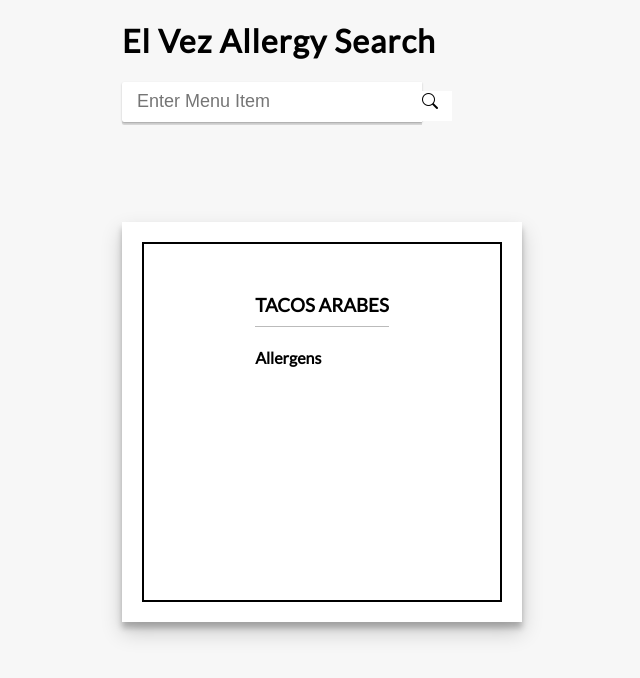
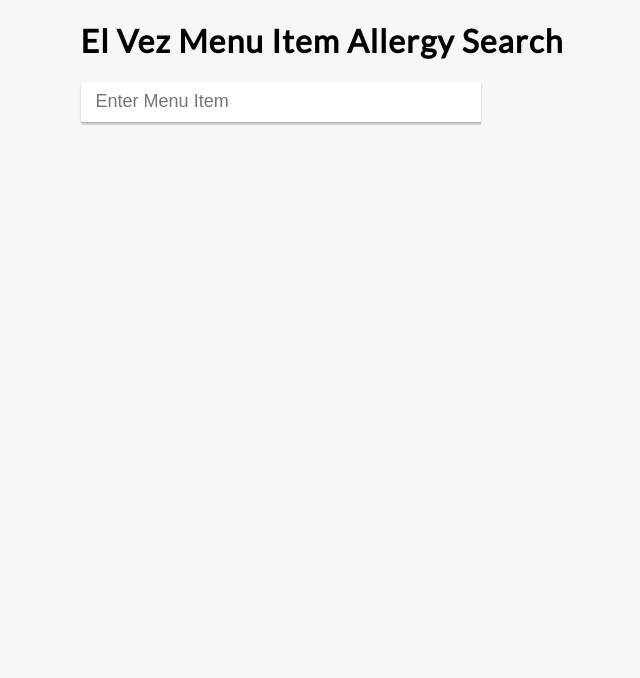
Before and after one commit to amgallo1213/Allergy_Searcher, a React (Create React App) app in the folder allergy_searcher/: page / in a window 1280 px wide. Shown: the top 678 px of the page, without its empty margins (318-958 px from the left). Built offline with nearby package versions, Linux system fonts and the light colour scheme.

Commit message:
updates to many things

```diff
--- a/allergy_searcher/src/App.css
+++ b/allergy_searcher/src/App.css
@@ -41,25 +41,15 @@
   font-size: 18px;
   padding: 15px;
   height: 40px;
-  width: 300px;
+  width: 400px;
   box-shadow: var(--box-shadow);
 }
 
-.searchIcon {
-  height: 30px;
-  width: 30px;
-
-  background-color: white;
-  display: inline-block;
-  place-items: center;
-}
 
 input:focus {
   outline: none;
 }
-.searchIcon svg {
-  font-size: 35px;
-}
+
 
 .dataResult {
   /* margin-top: 5px; */
@@ -107,9 +97,9 @@
   background-color: lightgrey;
 } */
 
-#clearBtn {
+/* #clearBtn {
   cursor: pointer;
-}
+} */
 
 
 .card{
@@ -133,35 +123,3 @@
   flex-direction: column;
   align-items: center;
 }
-
-
-
-
-
-
-/* h4  {
-  margin: 0;
-  text-transform: uppercase;
-} */
-
-/* .inc-exp-container  {
-  background-color: #fff;
-  box-shadow: var(--box-shadow);
-  padding: 20px;
-  display: flex;
-  justify-content: space-between;
-  margin: 20px 0;
-}
-
-.btn  {
-  cursor: pointer;
-  background-color: #9c88ff;
-  box-shadow: var(--box-shadow);
-  color: #fff;
-  border: 0;
-  display: block;
-  font-size: 16px;
-  margin: 10px 0 30px;
-  padding: 10px;
-  width: 100%;
-} */
--- a/allergy_searcher/src/App.js
+++ b/allergy_searcher/src/App.js
@@ -1,16 +1,16 @@
 import React from 'react';
 import './App.css';
-import Main from './views/Main';
-// import SearchBar from './components/SearchBar';
+// import Main from './views/Main';
+import SearchBar from './components/SearchBar';
 import MenuData from './Data.json';
 
 
 function App() {
   return (
     <div className="App">
-      <h1>El Vez Allergy Search</h1>
-      {/* <SearchBar placeholder="Enter Menu Item" data={MenuData} /> */}
-      <Main />
+      <h1>El Vez Menu Item Allergy Search</h1>
+      <SearchBar placeholder="Enter Menu Item" data={MenuData} />
+      {/* <Main /> */}
     </div>
   );
 }
--- a/allergy_searcher/src/components/MenuItem.js
+++ b/allergy_searcher/src/components/MenuItem.js
@@ -9,16 +9,28 @@
             <div className="card">
                 <div className="banner">
                     <div className="itemName">
-                        <h3>Tacos Arabes</h3>
+                        <h3>{menuItems.name}</h3>
                         <h4>Allergens</h4>
                     </div>
                 </div>
                 <div className="allergenList">
-
                 </div>
             </div>
         </div>
-     );
+    );
 }
 
 export default MenuItem;
+
+
+<div className="card">
+                                    <div className="banner">
+                                        <div className="itemName">
+                                            <h3>{value.name}</h3>
+                                            <h4>Allergens</h4>
+                                            <div className="allergenList">
+                                                <p>{value.allergens}</p>
+                                            </div>
+                                        </div>
+                                    </div>
+                                </div>
--- a/allergy_searcher/src/components/SearchBar.js
+++ b/allergy_searcher/src/components/SearchBar.js
@@ -1,7 +1,7 @@
 import React, { useState } from 'react';
-import { Link } from '@reach/router';
+// import { Link } from '@reach/router';
 
-function SearchBar({placeholder, data}){
+function SearchBar({ placeholder, data }) {
 
     const [filteredData, setFilteredData] = useState([]);
     const [wordEntered, setWordEntered] = useState("");
@@ -14,15 +14,16 @@
             // return value.allergens.toLowerCase().includes(searchWord.toLowerCase());
         });
 
-        if (searchWord === ""){
+        if (searchWord === "") {
             setFilteredData([]);
-        }else{
+        } else {
             setFilteredData(newFilter);
         }
     };
 
 
     return (
+        <div>
             <div className='search'>
                 <div className='searchInputs'>
                     <input
@@ -30,20 +31,34 @@
                         placeholder={placeholder}
                         onChange={handleFilter}
                     />
-                <div className='searchIcon'><i class="bi bi-search"></i></div>
                 </div>
                 {filteredData.length !== 0 && (
                     <div className='dataResult'>
                         {filteredData.slice(0, 15).map((value, key) => {
                             return (
                                 <div>
-                            <Link to='/home' className='hoverResult'> {value.name}</Link>
-                            {/* <p className='hoverResult'>{value.name}</p> */}
+                                    <p to='/home' className='hoverResult'> {value.name}</p>
                                 </div>
                             );
                         })}
                     </div>
                 )}
+            </div>
+
+            {
+                filteredData.map((value, key) => (
+                    <div className="card">
+                    <div className="banner">
+                        <div className="itemName">
+                            <h3>{value.name}</h3>
+                            <h4>{value.allergens}</h4>
+                        </div>
+                    </div>
+                    <div className="allergenList">
+                    </div>
+                </div>
+                ))
+            }
 
 
         </div>
@@ -51,3 +66,16 @@
 }
 
 export default SearchBar;
+
+
+
+// <div className="card">
+// <div className="banner">
+//     <div className="itemName">
+//         <h3>{value.name}</h3>
+//         <h4>{value.allergens}</h4>
+//     </div>
+// </div>
+// <div className="allergenList">
+// </div>
+// </div>
--- a/allergy_searcher/src/views/Main.js
+++ b/allergy_searcher/src/views/Main.js
@@ -1,16 +1,16 @@
 import React from 'react';
 import MenuItem from '../components/MenuItem';
-import SearchBar from '../components/SearchBar';
+// import SearchBar from '../components/SearchBar';
 import MenuData from '../Data.json';
 
 
-const Main = () => {
+const Main = (data) => {
 
 
     return (
         <div>
-            <SearchBar placeholder="Enter Menu Item" data={MenuData}/>
-            <MenuItem />
+            {/* <SearchBar placeholder="Enter Menu Item" data={MenuData}/> */}
+            <MenuItem data={MenuData}/>
         </div>
      );
 }
```
Also changed, not shown: allergy_searcher/src/Data.json (+6 -2 lines), 1 other file (tests, documents, lock files or other folders). Lines whose indentation alone changed are shown as unchanged.
